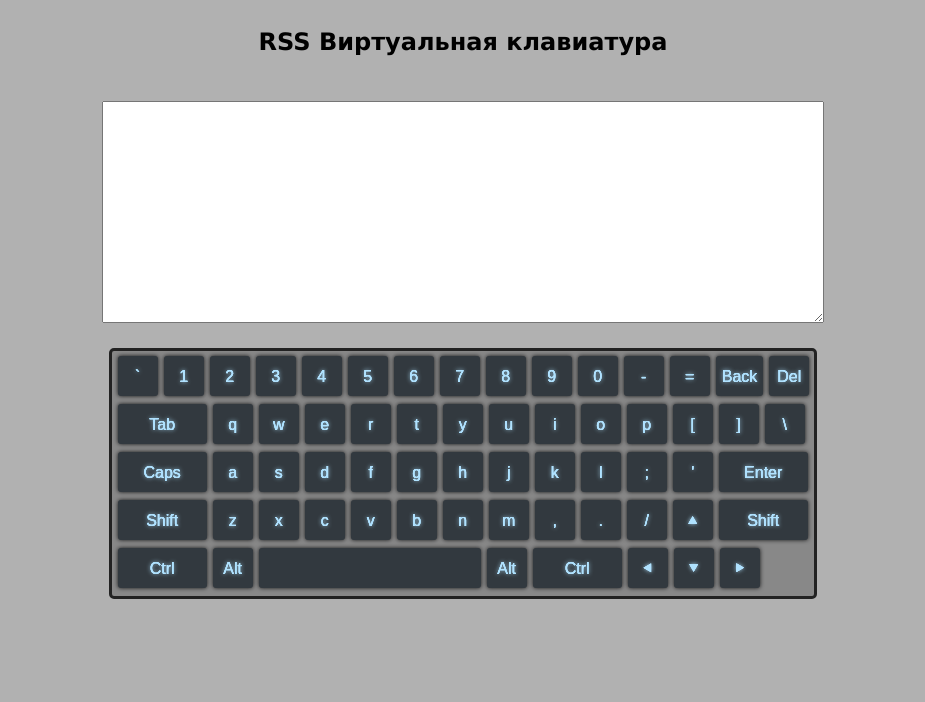
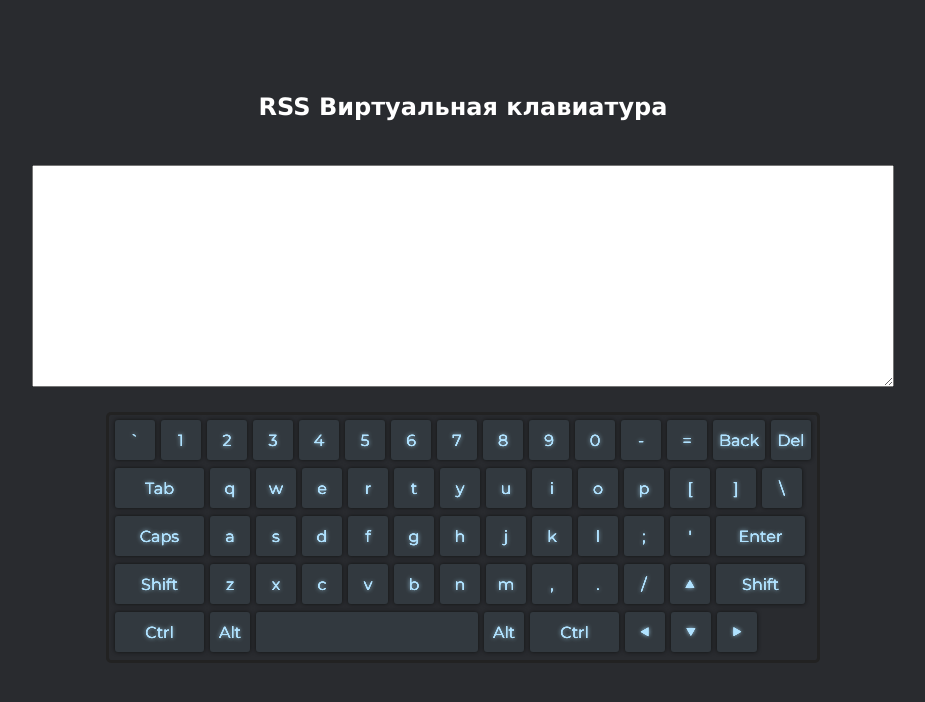
Before and after one commit to KrisTinaShch/virtual-keyboard, a website with bundled scripts: page index.html in a window 1280 px wide. Shown: the whole page, without its empty margins (177-1102 px from the left). Built offline with nearby package versions, Linux system fonts and the light colour scheme.

Commit message:
fix:delete cleanForm function error , feat: keyboard styling

```diff
--- a/script.js
+++ b/script.js
@@ -58,7 +58,7 @@ function addKeys() {
 
 addKeys();
 
-// change language and safe language
+
 const keyItem = document.querySelectorAll('.key-item');
 
 let currentLanguage = 'en';
@@ -122,6 +122,7 @@ function onClickInTextArea() {
             if (currentTextareaValue.length > 0) {
                 textarea.value = currentTextareaValue.slice(0, currentTextareaValue.length - 1);
             }
+
             notSpecialKey = true;
         }
         else if (event.code == 'Enter') {
@@ -148,7 +149,7 @@ function onClickInTextArea() {
             }
         }
         if (keyboardKeysItems[event.code] && keyboardKeysItems[event.code][currentLanguage]) {
-            // при нажатии на клавиши подсвечивать их
+
             let keyIndex = keyItemsArray.findIndex((key) => key.id === event.code);
             keyItemsArray[keyIndex].classList.add('_key-active');
         }
@@ -161,7 +162,7 @@ function onClickInTextArea() {
 
         }
         if (keyboardKeysItems[event.code] && keyboardKeysItems[event.code][currentLanguage]) {
-            // при отжатии на клавиши убирать подсветку
+
             let keyIndex = keyItemsArray.findIndex((key) => key.id === event.code);
             keyItemsArray[keyIndex].classList.remove('_key-active');
         }
@@ -183,7 +184,7 @@ function onMouseClick() {
             caps = !caps;
         }
         else if (eventOnMouse == 'Tab') {
-            textarea.value += `\t`; // работает с ошибкой ,надо доработать
+            textarea.value += `\t`;
         }
         else if (eventOnMouse == 'Backspace') {
             let currentTextareaValue = textarea.value;
@@ -273,11 +274,7 @@ function getCaretPos(obj) {
     }
     return 0;
 }
-function cleanForm() {
-    setTimeout("cleanForm();", 100);
-}
 
-cleanForm();
 onMouseClick();
 changeLanguage();
 onClickInTextArea();
--- a/style.css
+++ b/style.css
@@ -1,5 +1,13 @@
+@import url('https://fonts.googleapis.com/css2?family=Montserrat&display=swap');
+
 body {
-    background: #B1B1B1;
+    background: #292b2f;
+    font-family: 'Montserrat', sans-serif;
+    height: 90vh;
+}
+
+* {
+    font-family: 'Montserrat', sans-serif;
 }
 
 .container {
@@ -7,16 +15,21 @@ body {
     flex-direction: column;
     align-items: center;
     gap: 15px;
+    max-width: 1200px;
+    margin: 0 auto;
+    height: 100%;
+    justify-content: center;
 }
 
 .title {
     text-align: center;
     font-family: Verdana;
+    color: #fff;
 }
 
 .textarea {
     display: block;
-    width: 700px;
+    width: 70%;
     height: 200px;
     margin: 10px auto 10px;
     padding: 10px;
@@ -27,15 +40,14 @@ body {
 }
 
 .keyboard-container {
+    width: 703px;
     height: fit-content;
     padding: 5px;
     padding-left: 0;
     padding-bottom: 0;
-    background: #888888;
+    background: #292B2F;
     border: 3px solid #222222;
     border-radius: 5px;
-    display: flex;
-    flex-direction: column;
 }
 
 .keyboard-container .keyboard-row {
```
